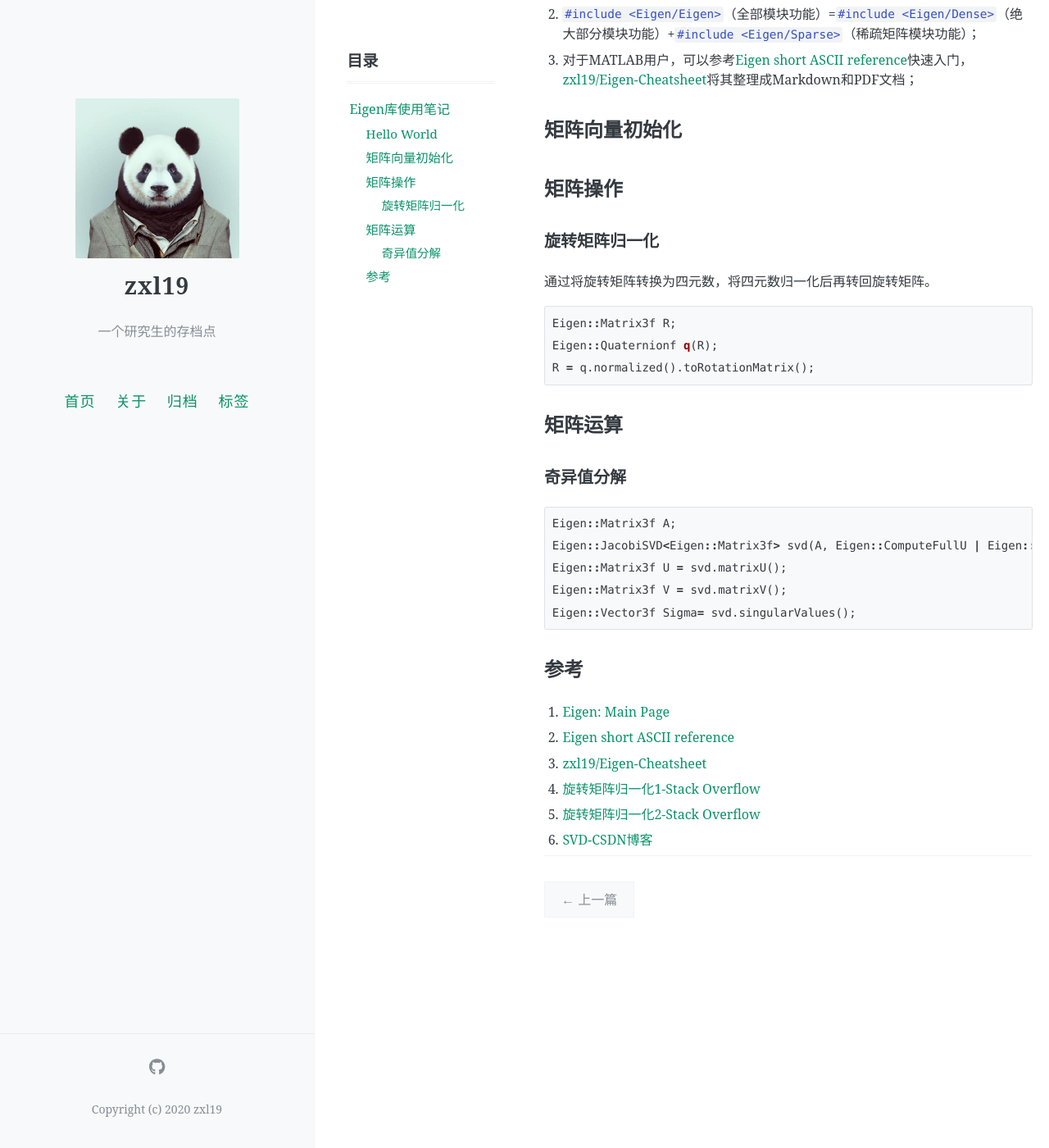
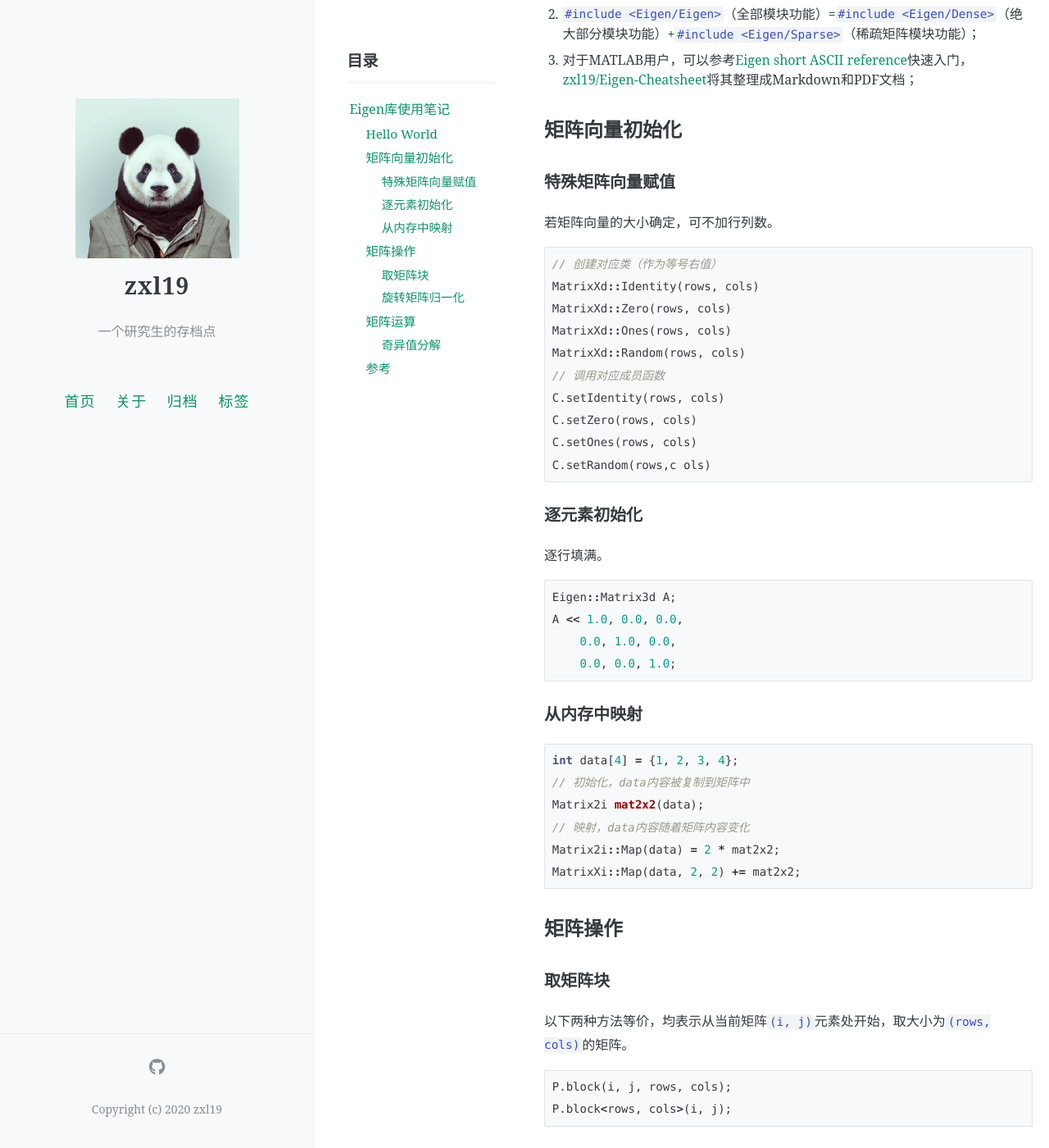
Before and after one commit to zxl19/zxl19.github.io, a Jekyll site: the page built from _posts/2021-08-23-eigen-note.md, in a window 1280 px wide and 1400 px high, scrolled down 291 px. Shown: the whole window at 82% size. Built offline with Jekyll 4.4.1, drawn with Linux system fonts in a browser that asks for light colours; comment, search, counter and statistics services are not loaded.

Commit message:
Update 2021-08-23-eigen-note.md

````diff
--- a/_posts/2021-08-23-eigen-note.md
+++ b/_posts/2021-08-23-eigen-note.md
@@ -21,7 +21,55 @@ pinned: false
 
 ## 矩阵向量初始化
 
+### 特殊矩阵向量赋值
+
+若矩阵向量的大小确定，可不加行列数。
+
+```cpp
+// 创建对应类（作为等号右值）
+MatrixXd::Identity(rows, cols)
+MatrixXd::Zero(rows, cols)
+MatrixXd::Ones(rows, cols)
+MatrixXd::Random(rows, cols)
+// 调用对应成员函数
+C.setIdentity(rows, cols)
+C.setZero(rows, cols)
+C.setOnes(rows, cols)
+C.setRandom(rows,c ols)
+```
+
+### 逐元素初始化
+
+逐行填满。
+
+```cpp
+Eigen::Matrix3d A;
+A << 1.0, 0.0, 0.0,
+    0.0, 1.0, 0.0,
+    0.0, 0.0, 1.0;
+```
+
+### 从内存中映射
+
+```cpp
+int data[4] = {1, 2, 3, 4};
+// 初始化，data内容被复制到矩阵中
+Matrix2i mat2x2(data);
+// 映射，data内容随着矩阵内容变化
+Matrix2i::Map(data) = 2 * mat2x2;
+MatrixXi::Map(data, 2, 2) += mat2x2;
+```
+
 ## 矩阵操作
+
+### 取矩阵块
+
+以下两种方法等价，均表示从当前矩阵`(i, j)`元素处开始，取大小为`(rows, cols)`的矩阵。
+
+```cpp
+P.block(i, j, rows, cols);
+P.block<rows, cols>(i, j);
+```
 
 ### 旋转矩阵归一化
 
````
